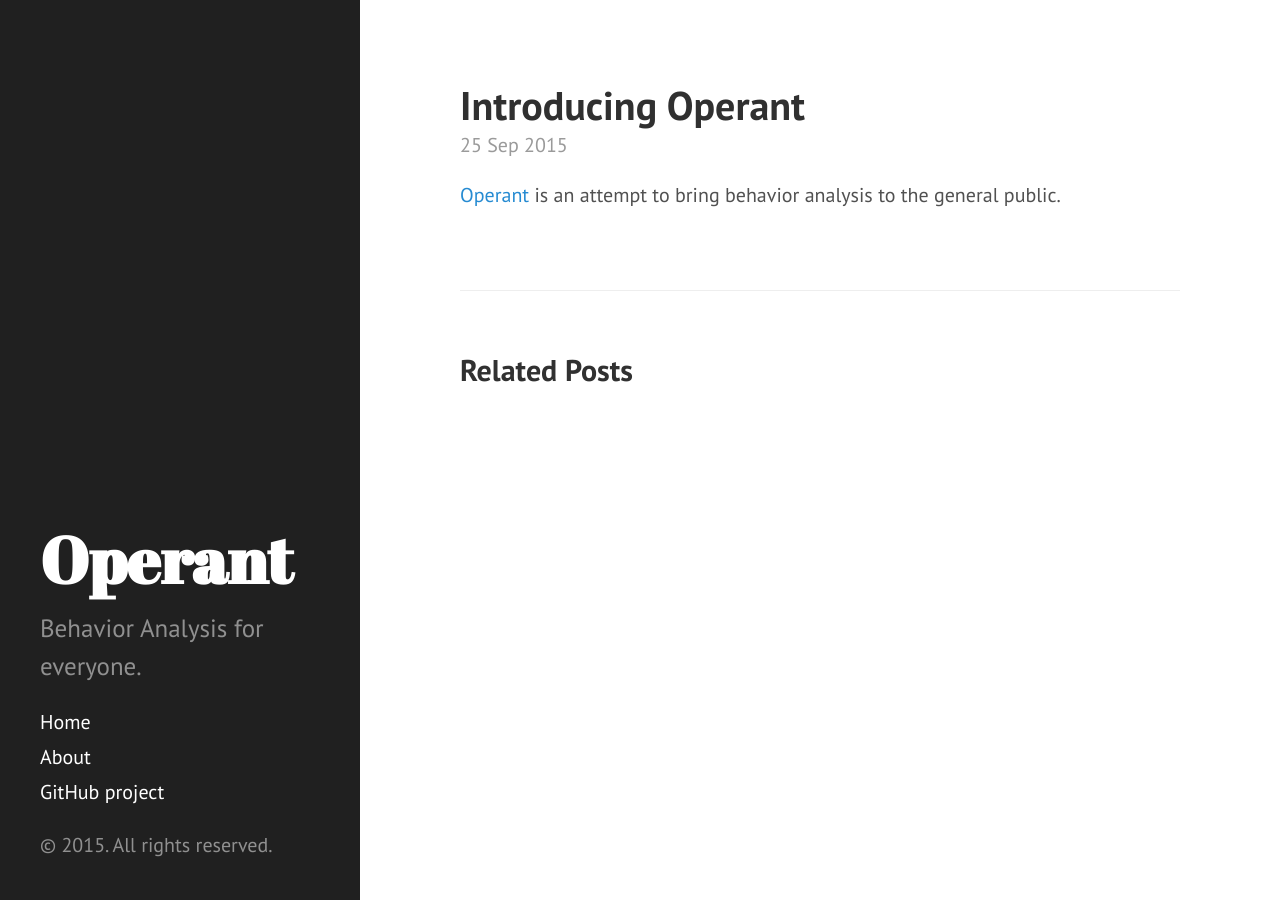
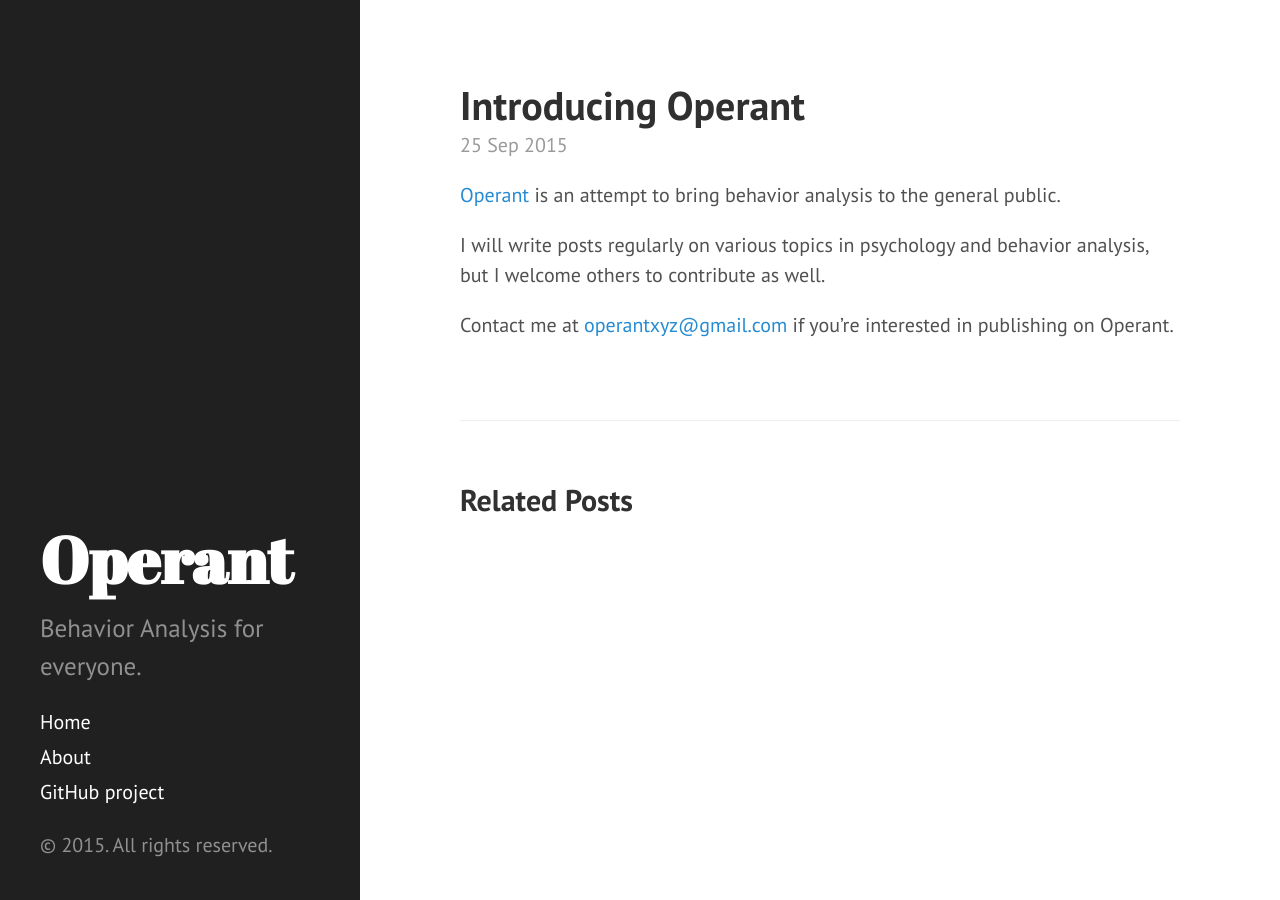
Before and after one commit to operantxyz/operantxyz.github.io, a Jekyll site: the page built from _posts/2015-09-25-introducing-operant.md, in a window 1280 px wide. Built offline with Jekyll 4.4.1, drawn with Linux system fonts in a browser that asks for light colours; Markdown is read by kramdown in place of the engine named in the settings.

Commit message:
introducing operant

```diff
--- a/_posts/2015-09-25-introducing-operant.md
+++ b/_posts/2015-09-25-introducing-operant.md
@@ -4,3 +4,7 @@ title: Introducing Operant
 ---
 
 [Operant](http://operant.xyz) is an attempt to bring behavior analysis to the general public.
+
+I will write posts regularly on various topics in psychology and behavior analysis, but I welcome others to contribute as well.
+
+Contact me at <operantxyz@gmail.com> if you're interested in publishing on Operant.
```
